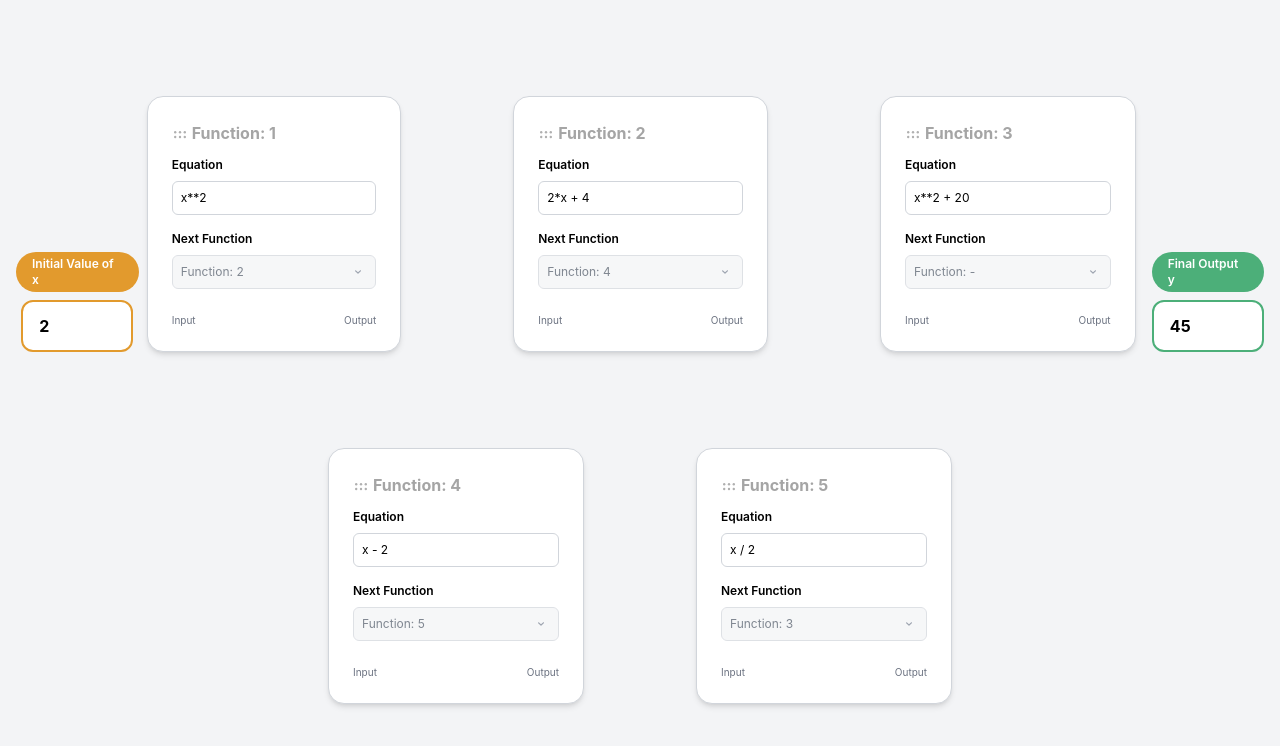
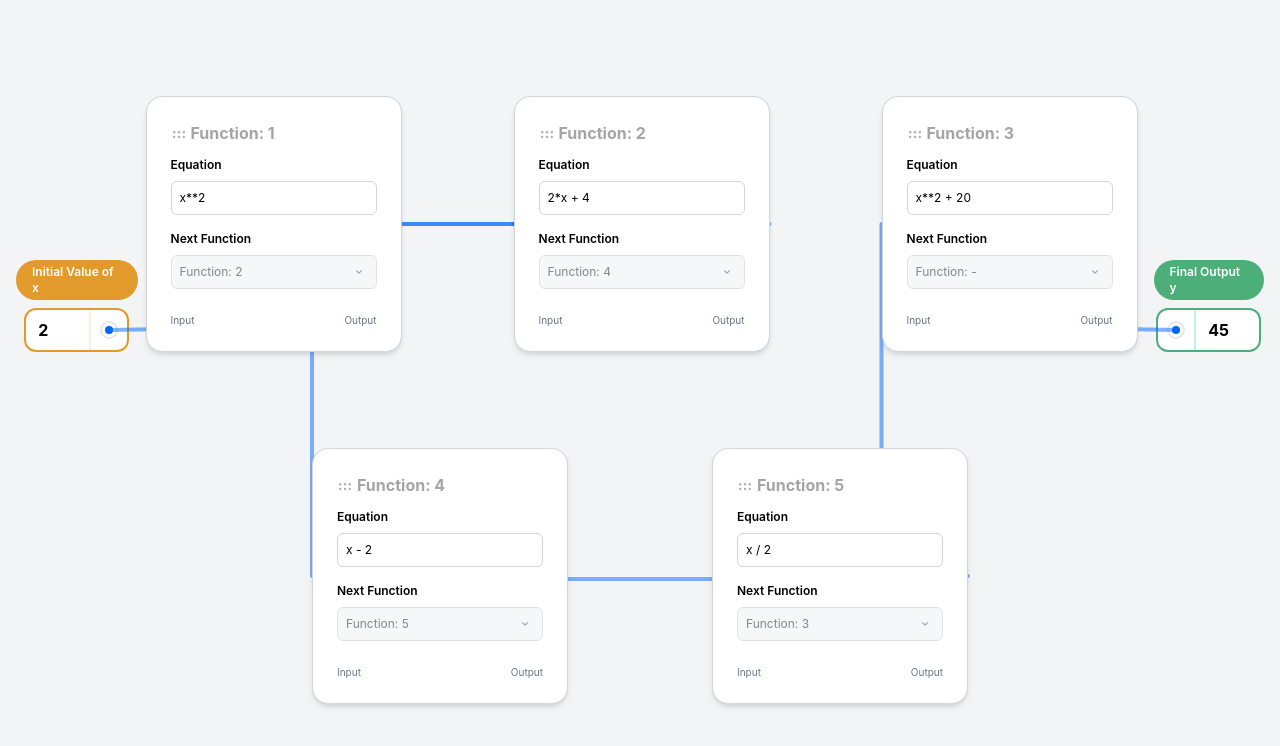
Before and after one commit to smilegupta/math-link, a React (Vite) app: page / in a window 1280 px wide. Shown: the top 746 px of the page. Built offline with nearby package versions, Linux system fonts and the light colour scheme.

Commit message:
feat: updated the code and added lines

```diff
--- a/src/components/FunctionChain.tsx
+++ b/src/components/FunctionChain.tsx
@@ -1,4 +1,4 @@
-import React, { useState, useEffect } from "react";
+import React, { useState, useEffect, useRef } from "react";
 import FunctionCard from "./FunctionCard";
 
 const INITIAL_VALUE = 2;
@@ -15,6 +15,10 @@ const FunctionChain: React.FC = () => {
   const [outputs, setOutputs] = useState<{ [key: number]: number | string }>(
     {}
   );
+
+  const initialInputRef = useRef<HTMLDivElement>(null);
+  const finalOutputRef = useRef<HTMLDivElement>(null);
+  const cardRefs = useRef<HTMLDivElement[]>([]);
 
   const calculate = (equation: string, input: number): number | string => {
     try {
@@ -42,31 +46,146 @@ const FunctionChain: React.FC = () => {
     });
   };
 
+  const setEquation = (id: number, value: string) => {
+    setEquations((prev) => ({ ...prev, [id]: value }));
+  };
+
   useEffect(() => {
     updateChain();
   }, [initialValue, equations]);
 
-  const setEquation = (id: number, value: string) => {
-    setEquations((prev) => ({ ...prev, [id]: value }));
+  useEffect(() => {
+    const svgContainer = document.getElementById("svg-lines");
+    if (svgContainer) {
+      svgContainer.innerHTML = ""; // Clear previous lines
+    }
+
+    const drawStraightLine = (
+      startElement: HTMLDivElement,
+      endElement: HTMLDivElement
+    ) => {
+      if (startElement && endElement) {
+        const startRect = startElement.getBoundingClientRect();
+        const endRect = endElement.getBoundingClientRect();
+
+        const x1 = startRect.right;
+        const y1 = startRect.top + startRect.height / 2;
+        const x2 = endRect.left;
+        const y2 = endRect.top + endRect.height / 2;
+
+        const line1 = document.createElementNS(
+          "http://www.w3.org/2000/svg",
+          "line"
+        );
+        line1.setAttribute("x1", x1.toString());
+        line1.setAttribute("y1", y1.toString());
+        line1.setAttribute("x2", x2.toString());
+        line1.setAttribute("y2", y1.toString()); // Horizontal line
+        line1.setAttribute("stroke", "#0066FF");
+        line1.setAttribute("stroke-width", "4");
+        line1.setAttribute("stroke-opacity", "0.5");
+        line1.setAttribute("stroke-linecap", "round");
+
+        const line2 = document.createElementNS(
+          "http://www.w3.org/2000/svg",
+          "line"
+        );
+        line2.setAttribute("x1", x2.toString());
+        line2.setAttribute("y1", y1.toString());
+        line2.setAttribute("x2", x2.toString());
+        line2.setAttribute("y2", y2.toString()); // Vertical line
+        line2.setAttribute("stroke", "#0066FF");
+        line2.setAttribute("stroke-width", "4");
+        line2.setAttribute("stroke-opacity", "0.5");
+        line2.setAttribute("stroke-linecap", "round");
+
+        svgContainer?.appendChild(line1);
+        svgContainer?.appendChild(line2);
+      }
     };
+
+    const drawOffsetHorizontalLine = (
+      startElement: HTMLDivElement | null,
+      endElement: HTMLDivElement | null,
+      offsetStartElem: number,
+      offsetEndElem: number
+    ) => {
+      if (startElement && endElement) {
+        const startRect = startElement.getBoundingClientRect();
+        const endRect = endElement.getBoundingClientRect();
+
+        // Calculate coordinates for a horizontal line with an offset
+        const x1 = startRect.left + startRect.width / 2;
+        const y1 = startRect.bottom - offsetStartElem;
+        const x2 = endRect.left + endRect.width / 2;
+        const y2 = endRect.bottom - offsetEndElem;
+
+        const line = document.createElementNS(
+          "http://www.w3.org/2000/svg",
+          "line"
+        );
+        line.setAttribute("x1", x1.toString());
+        line.setAttribute("y1", y1.toString());
+        line.setAttribute("x2", x2.toString());
+        line.setAttribute("y2", y2.toString());
+        line.setAttribute("stroke", "#0066FF");
+        line.setAttribute("stroke-width", "4");
+        line.setAttribute("stroke-opacity", "0.5");
+        line.setAttribute("stroke-linecap", "round");
+
+        svgContainer?.appendChild(line);
+      }
+    };
+
+    drawOffsetHorizontalLine(
+      initialInputRef.current,
+      cardRefs.current[0],
+      10,
+      25
+    );
+    drawStraightLine(cardRefs.current[0], cardRefs.current[1]);
+    drawStraightLine(cardRefs.current[1], cardRefs.current[3]);
+    drawOffsetHorizontalLine(
+      cardRefs.current[3],
+      cardRefs.current[4],
+      125,
+      125
+    );
+    drawStraightLine(cardRefs.current[4], cardRefs.current[2]);
+    drawOffsetHorizontalLine(
+      cardRefs.current[2],
+      finalOutputRef.current,
+      25,
+      10
+    );
+  }, [outputs]);
 
   return (
     <div className="relative flex flex-col items-center bg-gray-100 min-h-screen py-24 px-4">
+      <svg
+        id="svg-lines"
+        className="absolute top-0 left-0 w-full h-full pointer-events-none"
+      ></svg>
+
       <div className="flex space-x-28 mb-24">
         <div className="flex gap-2 items-end">
           <div className="flex flex-col items-center">
             <label className="bg-[#E29A2D] text-white font-semibold px-4 py-1 rounded-full mb-2 text-sm">
               Initial Value of x
             </label>
-            <div className="border-2 border-[#E29A2D] w-fit bg-white rounded-xl flex items-center p-1">
+            <div className="border-2 border-[#E29A2D] w-fit bg-white rounded-xl flex items-center">
               <input
                 type="number"
                 value={initialValue}
                 onChange={(e) => setInitialValue(Number(e.target.value))}
-                className="text-black text-lg font-bold focus:outline-none px-3 py-2 rounded-l-full border-none w-[100px]"
+                className="text-black text-lg font-bold focus:outline-none pl-3 py-2 rounded-l-full  w-[65px] border-[#FFEED5] border-r-2"
               />
+              <div ref={initialInputRef} className="px-2">
+                <Connector size={20} />
               </div>
             </div>
+          </div>
+          <div ref={(el) => (cardRefs.current[0] = el as HTMLDivElement)}>
             <FunctionCard
               id={1}
               equation={equations[1]}
@@ -75,6 +194,9 @@ const FunctionChain: React.FC = () => {
               nextFunction="2"
             />
           </div>
+        </div>
+
+        <div ref={(el) => (cardRefs.current[1] = el as HTMLDivElement)}>
           <FunctionCard
             id={2}
             equation={equations[2]}
@@ -82,8 +204,10 @@ const FunctionChain: React.FC = () => {
             output={outputs[2]}
             nextFunction="4"
           />
+        </div>
 
         <div className="flex gap-4 items-end">
+          <div ref={(el) => (cardRefs.current[2] = el as HTMLDivElement)}>
             <FunctionCard
               id={3}
               equation={equations[3]}
@@ -91,23 +215,29 @@ const FunctionChain: React.FC = () => {
               output={outputs[3]}
               nextFunction="-"
             />
+          </div>
+
           <div className="flex flex-col items-center">
             <label className="bg-[#4CAF79] text-white font-semibold px-4 py-1 rounded-full mb-2 text-sm">
               Final Output y
             </label>
-            <div className="border-2 border-[#4CAF79] w-fit bg-white rounded-xl flex items-center p-1">
+            <div className="border-2 border-[#4CAF79] w-fit bg-white rounded-xl flex items-center">
+              <div ref={finalOutputRef} className="px-2">
+                <Connector size={20} />
+              </div>
               <input
+                readOnly
                 type="number"
-                value={outputs[3]}
-                className="text-black text-lg font-bold focus:outline-none px-3 py-2 rounded-l-full border-none w-[100px]"
-                readOnly
+                value={outputs[3] ?? initialValue}
+                className="text-black text-lg font-bold focus:outline-none py-2 px-3 rounded-xl-full  bg-[transparent]  w-[65px] border-[#C5F2DA] border-l-2"
               />
             </div>
           </div>
         </div>
       </div>
 
-      <div className="flex space-x-28">
+      <div className="flex space-x-36">
+        <div ref={(el) => (cardRefs.current[3] = el as HTMLDivElement)}>
           <FunctionCard
             id={4}
             equation={equations[4]}
@@ -115,6 +245,8 @@ const FunctionChain: React.FC = () => {
             output={outputs[4]}
             nextFunction="5"
           />
+        </div>
+        <div ref={(el) => (cardRefs.current[4] = el as HTMLDivElement)}>
           <FunctionCard
             id={5}
             equation={equations[5]}
@@ -124,7 +256,44 @@ const FunctionChain: React.FC = () => {
           />
         </div>
       </div>
+    </div>
   );
 };
 
 export default FunctionChain;
+
+const Connector = ({
+  size = 50,
+  innerColor = "#0066FF",
+  outerColor = "#B0B0B0",
+  opacity = 0.3,
+}) => {
+  const outerRadius = size * 0.4; // Outer ring radius
+  const innerRadius = size * 0.2; // Inner circle radius
+  const strokeWidth = Math.max(1, size * 0.1); // Adjust stroke width for small sizes
+  const center = size / 2;
+
+  return (
+    <svg
+      width={size}
+      height={size}
+      viewBox={`0 0 ${size} ${size}`}
+      fill="none"
+      xmlns="http://www.w3.org/2000/svg"
+    >
+      {/* Outer ring */}
+      <circle
+        cx={center}
+        cy={center}
+        r={outerRadius}
+        stroke={outerColor}
+        strokeWidth={strokeWidth}
+        fill="none"
+        opacity={opacity}
+      />
+
+      {/* Inner solid circle */}
+      <circle cx={center} cy={center} r={innerRadius} fill={innerColor} />
+    </svg>
+  );
+};
```
Lines whose indentation alone changed are shown as unchanged.
